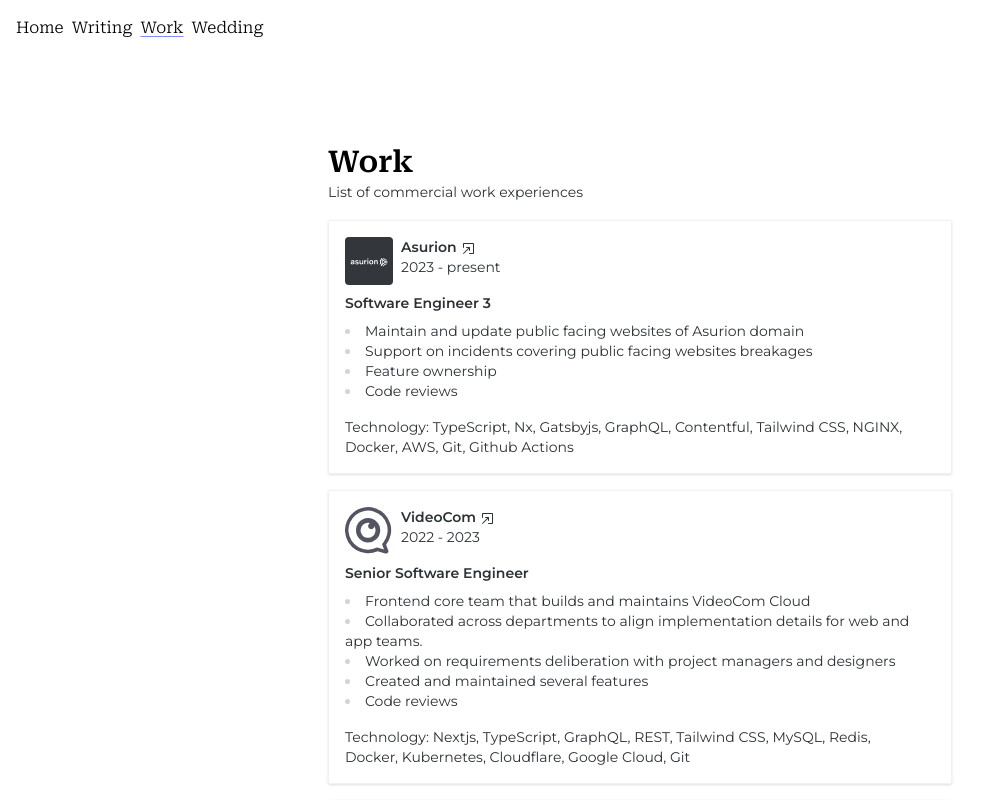
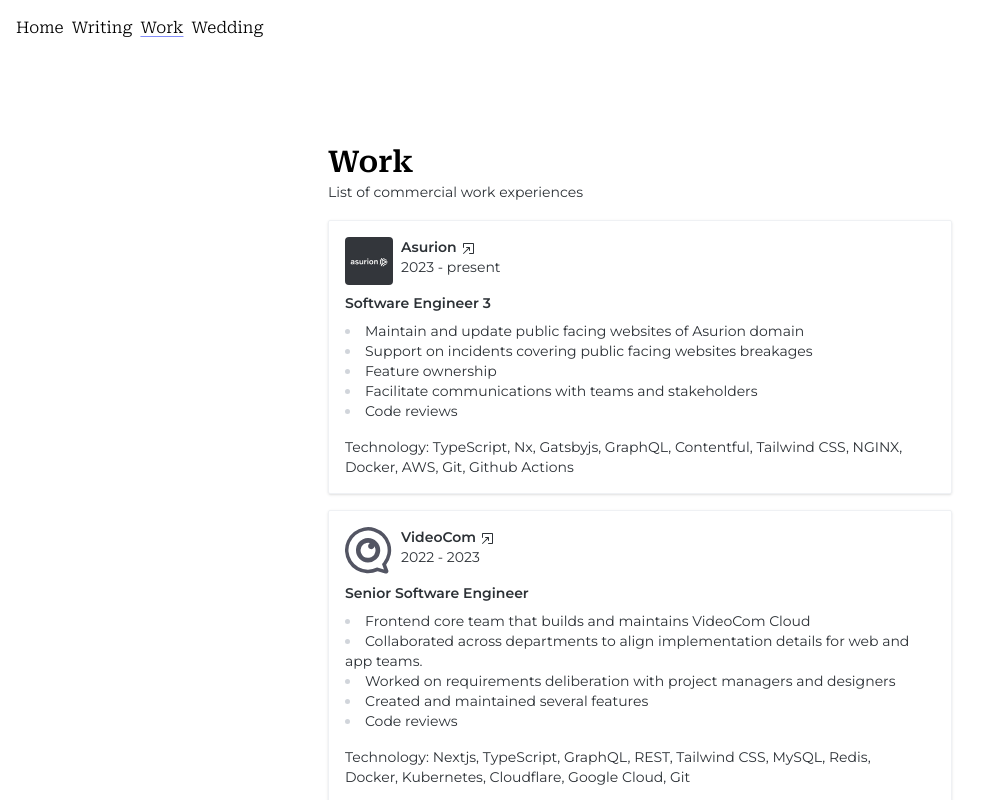
Before and after one commit to swoppy/jsonbarba, a Next.js app: page /work in a window 1280 px wide. Shown: the top 800 px of the page, without its empty margins (0-999 px from the left). Built offline with nearby package versions, Linux system fonts and the light colour scheme; a web font is replaced by a local one.

Commit message:
chore: update exp

```diff
--- a/src/components/ExperienceSection.tsx
+++ b/src/components/ExperienceSection.tsx
@@ -27,6 +27,7 @@ export function ContractSection() {
         "Maintain and update public facing websites of Asurion domain",
         "Support on incidents covering public facing websites breakages",
         "Feature ownership",
+        "Facilitate communications with teams and stakeholders",
         "Code reviews",
       ],
       period: '2023 - present',
```
